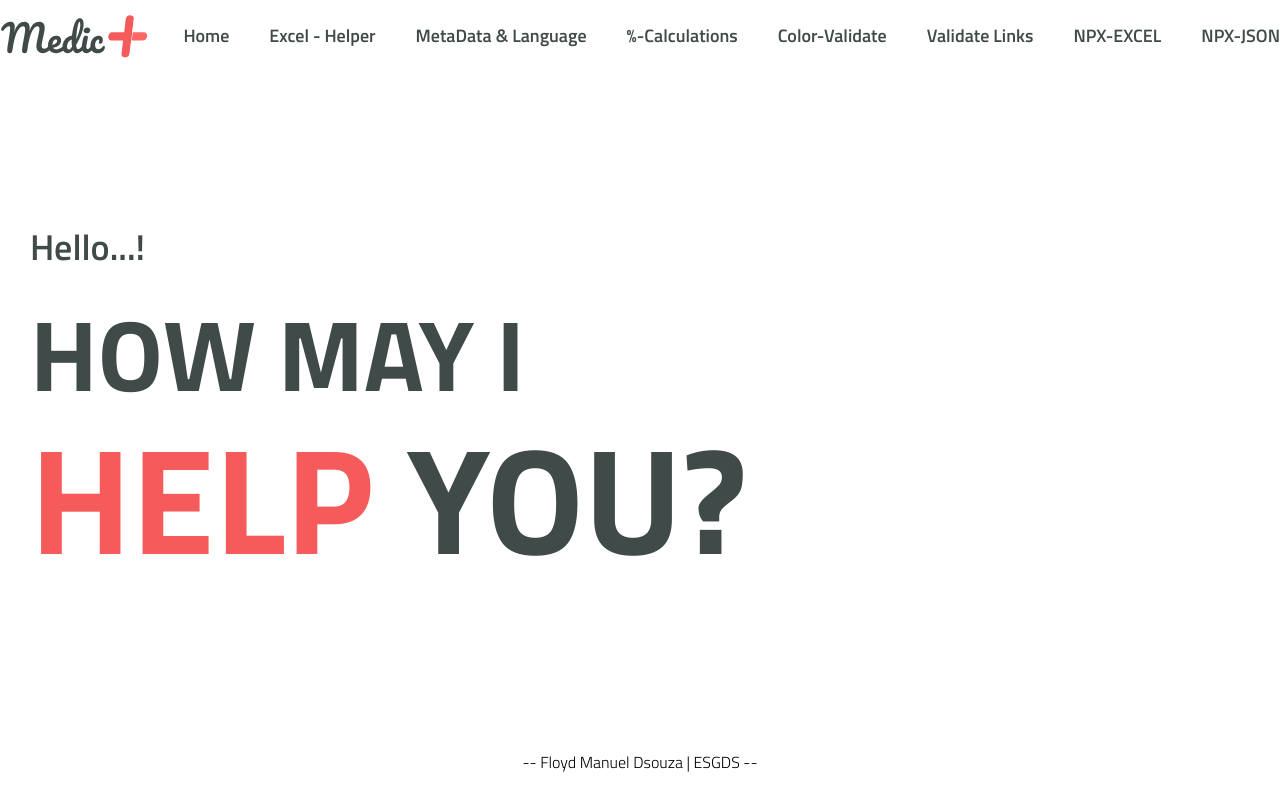
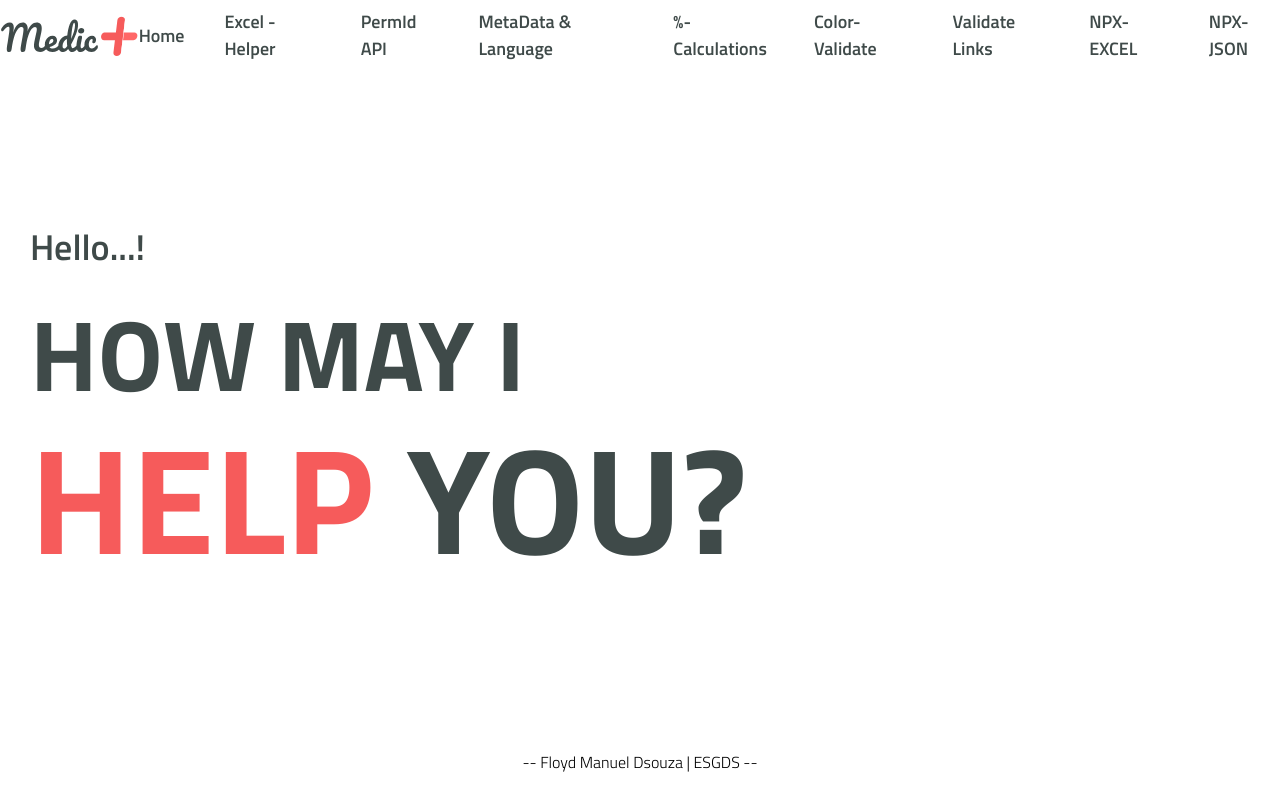
Before and after one commit to floyd-2499/mdb-automation, a React (Create React App) app: page / in a window 1280 px wide. Built offline with nearby package versions, Linux system fonts and the light colour scheme; what languagedetect would draw is missing.

Commit message:
Add permid

```diff
--- a/src/App.js
+++ b/src/App.js
@@ -14,6 +14,7 @@ import PDFReader from "./pages/validate-links";
 import Home from "./pages/home";
 import ColorExcel from "./pages/color-validation";
 import FieldCalculations from "./pages/field-calculations";
+import PermIdDetails from "./pages/permid";
 
 function App() {
   return (
@@ -29,6 +30,7 @@ function App() {
             <Route path={uris.validateLinks} element={<PDFReader />} />
             <Route path={uris.colorExcel} element={<ColorExcel />} />
             <Route path={uris.fieldCalculations} element={<FieldCalculations />} />
+            <Route path={uris.permid} element={<PermIdDetails />} />
           </Routes>
         </LayoutMain>
       </Router>
--- a/src/config/uris/uris.js
+++ b/src/config/uris/uris.js
@@ -16,6 +16,7 @@ const uris = {
     metaData: "/meta-data",
     pdfTable: "/pdf-table",
     npxExcel: "/npx-excel",
+    permid: "/permid"
 }
 
 export default uris
--- a/src/pages/detect-language/index.js
+++ b/src/pages/detect-language/index.js
@@ -30,7 +30,7 @@ const DetectLanguages = () => {
 
     return (
         <div className={styles["language-detect-page"]}>
-            <h2>Language Detection</h2>
+            <h2>Metadata & Language Detection</h2>
 
             <div className={styles['tabs-section']}>
                 {tabsData.map(tabItem => (
--- /dev/null
+++ b/src/pages/permid/index.js
@@ -0,0 +1,120 @@
+import React, { useState } from "react";
+import ExcelJS from 'exceljs';
+
+import styles from "./styles.module.scss"
+import { ExcelFileUploader } from "../validate-links";
+
+const PERMID_API_KEY = "SzkC7EjQk4CzplmoRAUkF0ZLC6laWdXS"
+
+const PermIdDetails = () => {
+    const [jsonData, setJsonData] = useState(null);
+    const [loading, setLoading] = useState(false)
+    const [validationTime, setValidationTime] = useState(null);
+    const [finalData, setFinalData] = useState(null)
+    const [fileName, setFileName] = useState("")
+
+    const handleFileUpload = (data) => {
+        setJsonData(data);
+    };
+
+
+    const findPermidDetails = async () => {
+        const startTime = new Date();
+        setLoading(true)
+
+        const responseArray = []; // Array to store API responses
+
+        for (const item of jsonData) {
+            const apiUrl = `https://api-eit.refinitiv.com/permid/search?q=permid:${item.cin}&access-token=${PERMID_API_KEY}`;
+
+            try {
+                const response = await fetch(apiUrl);
+                const data = await response.json();
+
+                if (data.result.organizations.entities.length > 0) {
+                    const url = data.result.organizations.entities[0].hasURL;
+                    responseArray.push({ ...item, permid: item.cin, "Company URL": url });
+                } else {
+                    const errorMessage = "No organizations found for permid";
+                    responseArray.push({ ...item, permid: item.cin, error: errorMessage });
+                }
+
+            } catch (error) {
+                console.error(`Error for permid ${item.cin}:`, error);
+                responseArray.push({ ...item, permid: item.cin, error: error.message });
+            }
+        }
+
+        console.log(responseArray);
+        setFinalData(responseArray)
+
+        const endTime = new Date();
+        const totalTime = endTime - startTime; // Calculate total validation time in milliseconds
+        setValidationTime((totalTime) / 60000);
+        setLoading(false)
+    }
+
+    const convertJSONToExcel = () => {
+        const workbook = new ExcelJS.Workbook();
+        const worksheet = workbook.addWorksheet('Sheet 1');
+
+        // Add headers
+        const headers = Object?.keys(finalData[0]);
+        worksheet.addRow(headers);
+
+        // Add data rows
+        finalData.forEach((dataRow) => {
+            const row = [];
+            headers.forEach((header) => {
+                row.push(dataRow[header]);
+            });
+            worksheet.addRow(row);
+        });
+
+        const currentDate = new Date()
+        // Generate Excel file
+        workbook.xlsx.writeBuffer().then((buffer) => {
+            const blob = new Blob([buffer], { type: 'application/vnd.openxmlformats-officedocument.spreadsheetml.sheet' });
+            const url = URL.createObjectURL(blob);
+            const a = document.createElement('a');
+            a.href = url;
+            a.download = fileName || `Validated URLs -  ${currentDate?.toLocaleTimeString()}`;
+            a.click();
+            URL.revokeObjectURL(url);
+        });
+    };
+
+    return (
+        <div className={styles["permid-page"]}>
+            <h1>Perm Id API</h1>
+            <br />
+
+            <h4>Upload Excel</h4>
+            <ExcelFileUploader onFileUpload={handleFileUpload} /><br />
+            <small style={{ color: "red" }}><i>** Keep <b>cin</b> as permid column header. **</i></small>
+            <br />
+            <br />
+
+            {jsonData && (<button onClick={findPermidDetails}>Find Details</button>)}
+            {loading ? <h4 style={{ color: "red" }}>Loading ...</h4> : ""}
+            {validationTime && <h4 style={{ color: "blue" }}>Total Validation Time: {validationTime?.toFixed(2)} minutes</h4>}
+            {finalData?.length > 1 && <h3 style={{ color: "green" }}>Validation Done</h3>}
+            <br />
+            <br />
+
+            {finalData?.length > 1 && (
+                <div>
+                    <label>File Name  (optional)</label>
+                    <br />
+                    <input className={styles['input-field']} type='text' placeholder='Enter File Name for Export' onChange={(e) => setFileName(e.target.value)} />
+                    <br />
+                    <br />
+                    <button className={styles['button']} onClick={convertJSONToExcel}>Download Excel</button>
+                </div>
+            )}
+
+        </div>
+    )
+}
+
+export default PermIdDetails
--- a/src/view/layout/header/index.js
+++ b/src/view/layout/header/index.js
@@ -15,6 +15,9 @@ const Header = () => {
                 </a>
                 <a href={uris.excel} className={styles["header-nav"]}>
                     Excel - Helper
+                </a>
+                <a href={uris.permid} className={styles["header-nav"]}>
+                    PermId API
                 </a>
                 {/* <a href={uris.multiExcel} className={styles["header-nav"]}>
                     Multi -Excel
```
Also changed, not shown: src/pages/permid/styles.module.scss (added).
